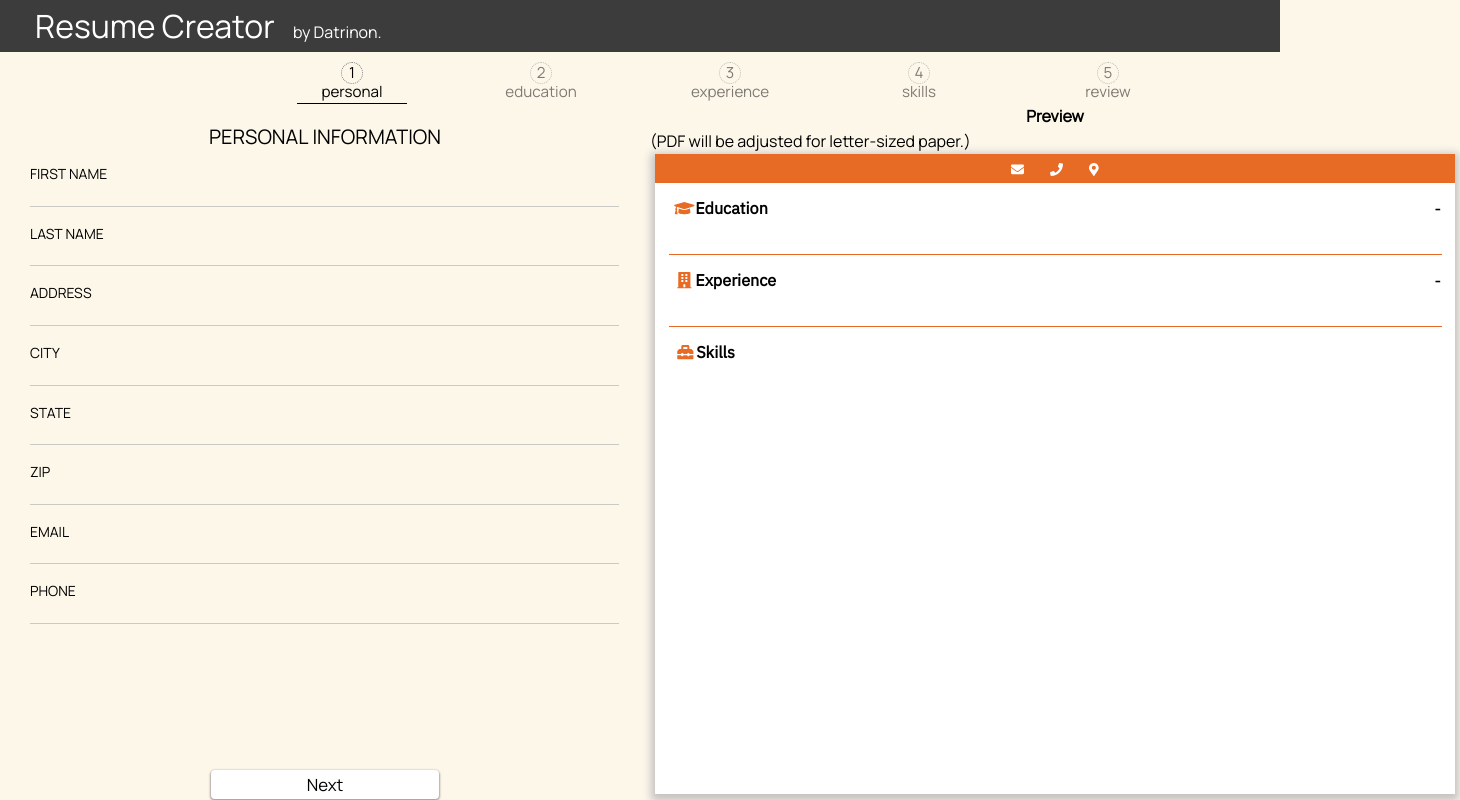
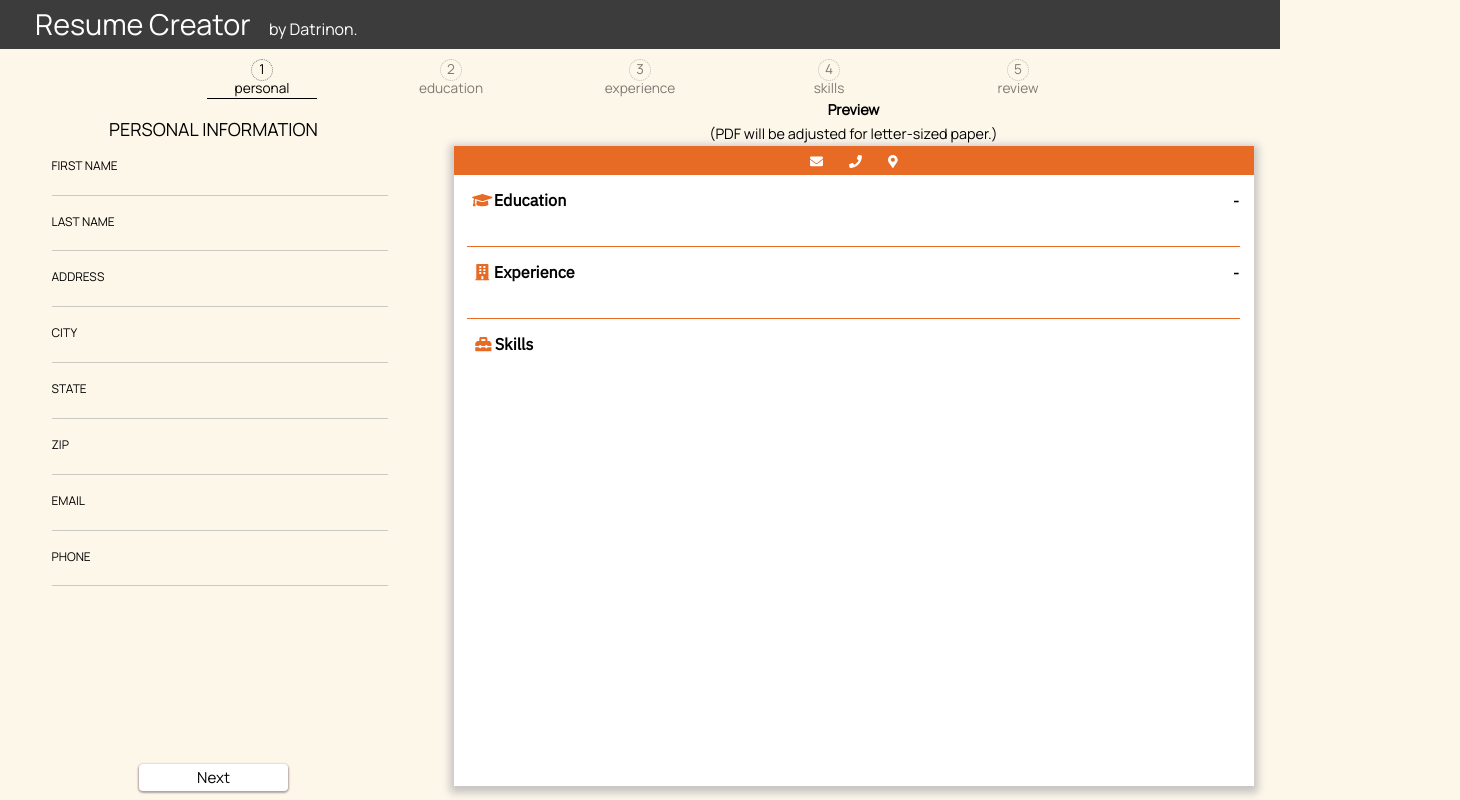
Before and after one commit to Datrinon/cv-maker, a React (Create React App) app: page / in a window 1280 px wide. Both pictures are taken after a click on the button "Create a New Resume". Shown: the top 800 px of the page, 1460 px wide, since content can reach past the window. Built offline with nearby package versions, Linux system fonts and the light colour scheme.

Commit message:
Add additional CSS touch-ups for better appearance
- Width in preview changed to 100vw to take up the entirety of the page.
- Miscellaneous button and font size changes.
- Miscellaneous width changes.

```diff
--- a/src/styles/App.css
+++ b/src/styles/App.css
@@ -6,7 +6,7 @@
   "navigation preview";
 }
 
-@media (max-width: 768px) {
+@media (max-width: 1148px) {
   .app-section {
     grid-template-areas:
     "progress"
--- a/src/styles/PreviewPane.css
+++ b/src/styles/PreviewPane.css
@@ -1,7 +1,10 @@
 @import url('https://fonts.googleapis.com/css2?family=IBM+Plex+Sans&display=swap');
 
+.preview-title, .preview-note {
+  text-align: center;
+}
+
 .preview-title {
-  text-align: center;
   font-weight: bold;
   margin: 4px 25%;
   padding-bottom: 5px;
@@ -155,7 +158,7 @@
 
 .skill-item {
   list-style-type: square;
-  font-size: 90%;
+  font-size: 85%;
   margin: 10px 25px;
 }
 
--- a/src/styles/ProgressBar.css
+++ b/src/styles/ProgressBar.css
@@ -5,6 +5,7 @@
   width: 80vw;
   max-width: 1200px;
   margin: 0 auto;
+  user-select: none;
 }
 
 .progress-bar .section.active {
--- a/src/styles/form.css
+++ b/src/styles/form.css
@@ -4,15 +4,16 @@
 }
 
 .form {
-  min-width: 300px;
-  width: 90vw;
+  min-width: 128px;
+  width: 30vw;
   max-width: 650px;
   max-height: 80vh;
   overflow-y: auto;
 }
 
-@media (max-width: 768px) {
+@media (max-width: 1148px) {
   .form {
+    width: 90vw;
     max-height: 50vh;
   }
 }
@@ -47,15 +48,12 @@
   width: 100%;
 }
 
-.form button {
-  border: 1px solid transparent;
-  box-shadow: 0px 1px 2px 1px #b0a1a1;
-}
-
 .input-list-container button {
   padding: 2px 10px;
   width: 100px;
   margin-right: 15px;
+  margin-bottom: 5px;
+  font-size: 90%;
 }
 
 .form .label, .input-list-container {
@@ -82,6 +80,7 @@
 .remove-subsection, .add-subsection {
   display: block;
   width: 60%;
+  max-width: 300px;
   margin: 0 auto;
 }
 
--- a/src/styles/index.css
+++ b/src/styles/index.css
@@ -8,7 +8,8 @@ body {
   font-family: "Manrope";
   -webkit-font-smoothing: antialiased;
   -moz-osx-font-smoothing: grayscale;
-  background-color: rgb(253, 247, 234)
+  background-color: rgb(253, 247, 234);
+  font-size: 0.9rem;
 }
 
 input {
@@ -28,3 +29,13 @@ code {
   text-align: center;
   margin-top: 15px;
 }
+
+button {
+  border: 1px solid transparent;
+  box-shadow: 0px 1px 2px 1px #b0a1a1;
+}
+
+button:disabled:hover {
+  background-color: white;
+  cursor: initial;
+}
--- a/src/styles/navigation.css
+++ b/src/styles/navigation.css
@@ -8,6 +8,7 @@
 
 .navigation button {
   width: 35%;
+  max-width: 250px;
   margin: 0 10px;
   border: 1px solid transparent;
   box-shadow: 0px 1px 2px 1px #b0a1a1;
--- a/src/styles/print.css
+++ b/src/styles/print.css
@@ -16,7 +16,6 @@
     height: fit-content;
     height: -moz-fit-content;
     max-height: initial;
-    width: fit-content;
-    width: -moz-fit-content;
+    width: 100vw;
   }
 }
```
